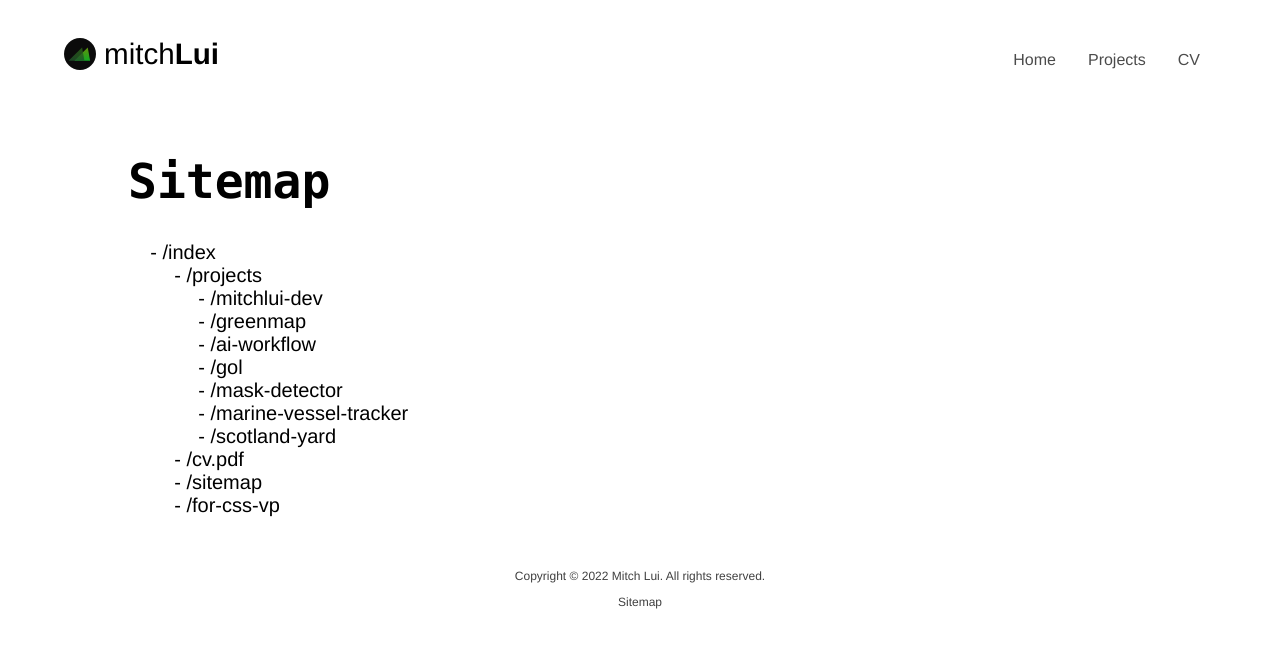
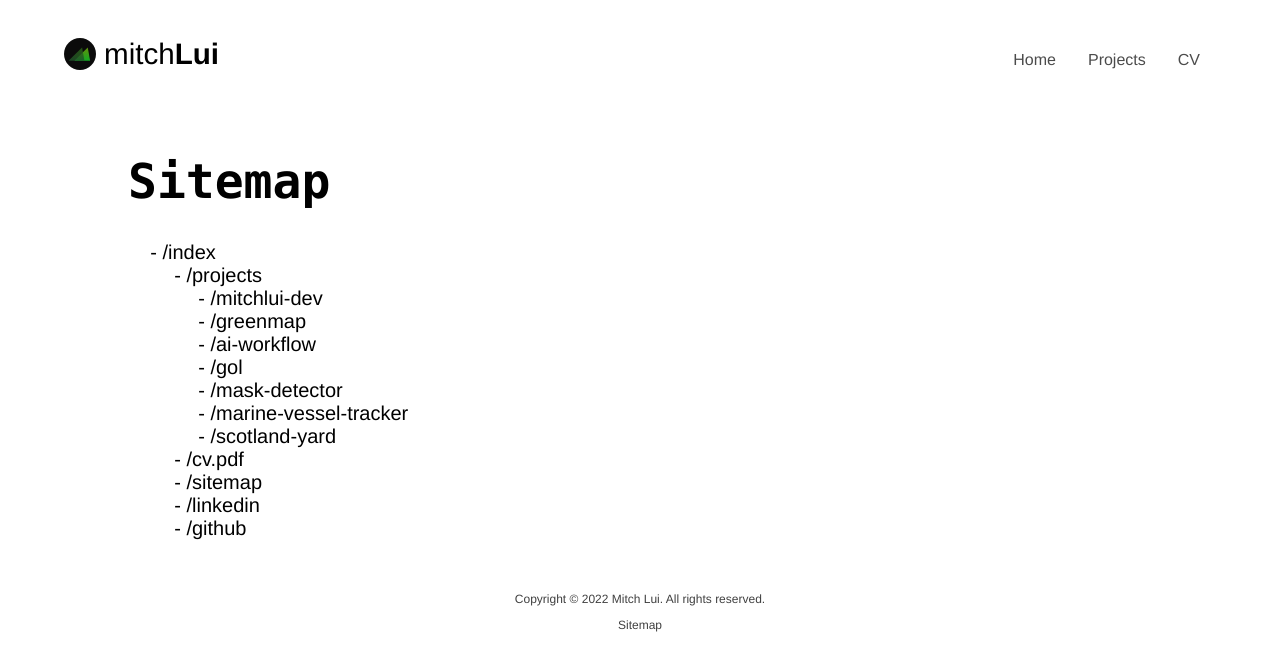
Before and after one commit to mitchLui/website, a React (Create React App) app in the folder client/: page /sitemap in a window 1280 px wide. Shown: the top 670 px of the page. Built offline with nearby package versions, Linux system fonts and the light colour scheme.

Commit message:
sitemap updates

```diff
--- a/client/src/components/Sitemap/Sitemap.js
+++ b/client/src/components/Sitemap/Sitemap.js
@@ -20,7 +20,8 @@ export const Sitemap = ({ projects }) =>
                 </ul>
                 <li><Link to={"/cv.pdf"}>cv.pdf</Link></li>
                 <li><Link to={"/sitemap"}>sitemap</Link></li>
-                <li><Link to={"/for-css-vp"}>for-css-vp</Link></li>
+                <li><Link to={"/linkedin"}>linkedin</Link></li>
+                <li><Link to={"/github"}>github</Link></li>
             </ul>
         </ul>
 
```
